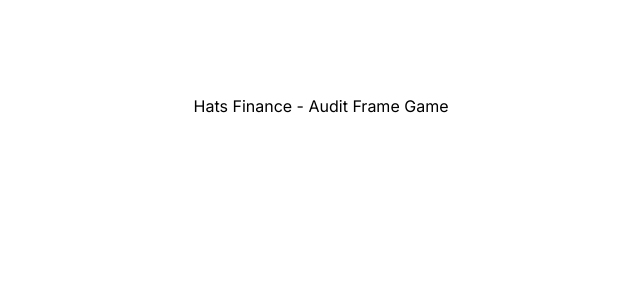
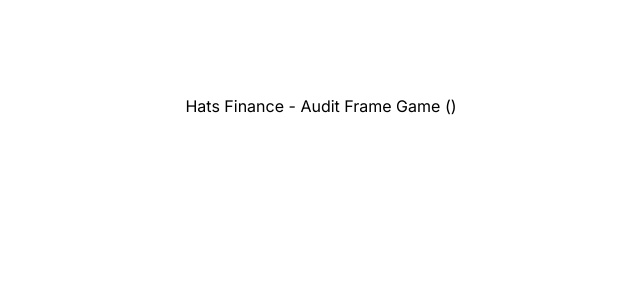
Before and after one commit to hats-finance/audit-frame-game, a Next.js app: page / in a window 1280 px wide. Shown: the top 300 px of the page, without its empty margins (319-959 px from the left). Built offline with nearby package versions, Linux system fonts and the light colour scheme; no server answers.

Commit message:
fixed env helper

```diff
--- a/src/app/[addressOrEditSessionId]/page.tsx
+++ b/src/app/[addressOrEditSessionId]/page.tsx
@@ -60,5 +60,5 @@ export async function generateMetadata({ params }: IProps): Promise<Metadata> {
 }
 
 export default function Home() {
-  return <main className={styles.main}>Hats Finance - Audit Frame Game ({config.env})</main>;
+  return <main className={styles.main}>Hats Finance - Audit Frame Game</main>;
 }
--- a/src/app/page.tsx
+++ b/src/app/page.tsx
@@ -1,8 +1,9 @@
+import { config } from "@/config/config";
 import styles from "./page.module.scss";
 
 export const dynamic = "force-dynamic";
 export const runtime = "experimental-edge";
 
 export default function Home() {
-  return <main className={styles.main}>Hats Finance - Audit Frame Game</main>;
+  return <main className={styles.main}>Hats Finance - Audit Frame Game ({config.env})</main>;
 }
```
